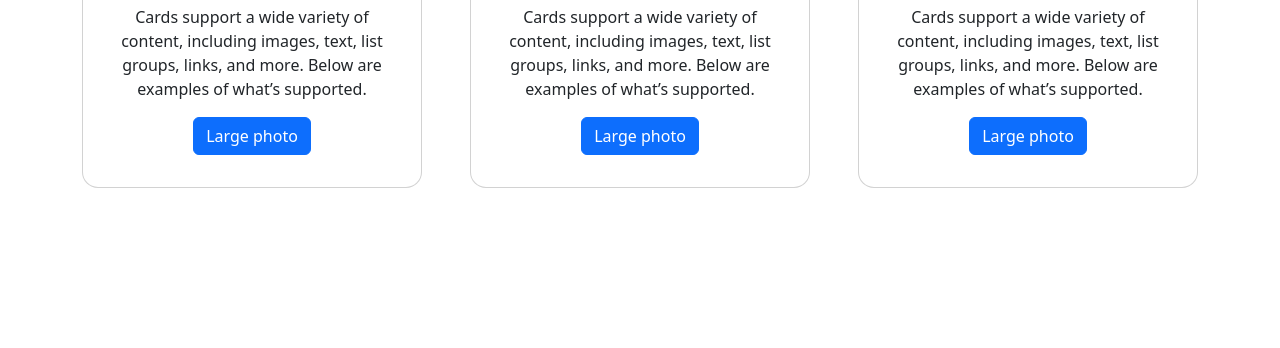
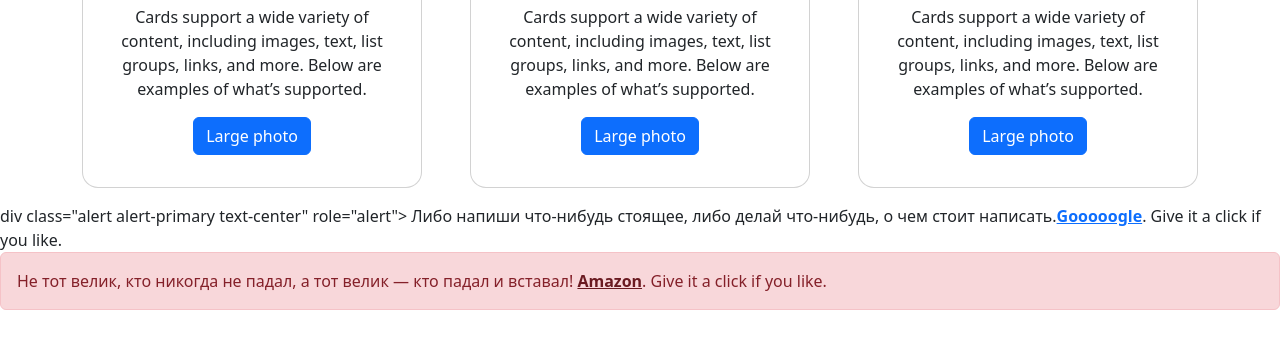
Before and after one commit to xa5er/sash, a plain HTML site: page places.html in a window 1280 px wide. Shown: the part 316-664 px from the top of the page. Drawn offline with nearby package versions, Linux system fonts and the light colour scheme.

Commit message:
Update places.html

```diff
--- a/places.html
+++ b/places.html
@@ -107,7 +107,13 @@
     </div>
   </div>
 
+div class="alert alert-primary text-center" role="alert">
+  Либо напиши что-нибудь стоящее, либо делай что-нибудь, о чем стоит написать.<a href="https://google.com" class="alert-link">Gooooogle</a>. Give it a click if you like.
+</div>
 
+<div class="alert alert-danger" role="alert">
+  Не тот велик, кто никогда не падал, а тот велик — кто падал и вставал! <a href="https://amazon.com" class="alert-link">Amazon</a>. Give it a click if you like.
+</div>
 
 
 
```
